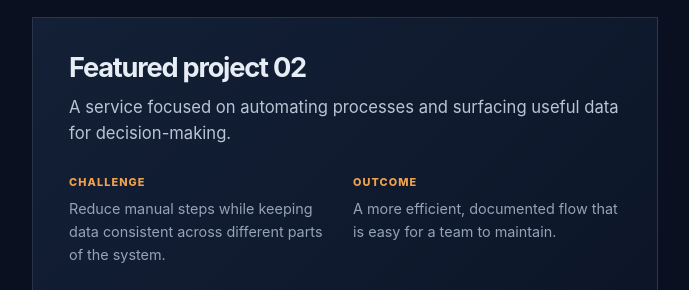
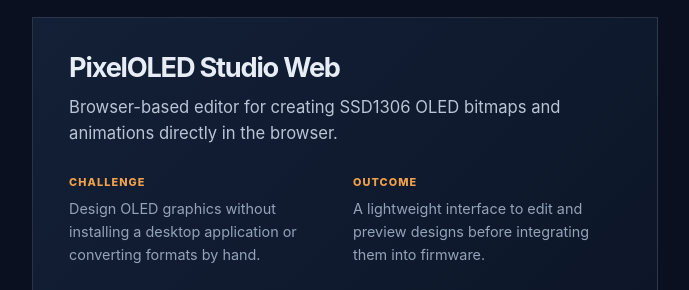
Before and after one commit to Uriel-L/Uriel-portfolio, a plain HTML site: page en/index.html in a window 1280 px wide. Shown: the part 3823-4113 px from the top of the page, without its empty margins (295-984 px from the left). Drawn offline with Linux system fonts and the light colour scheme.

Commit message:
Add PixelOLED Studio Web project

```diff
--- a/assets/data.js
+++ b/assets/data.js
@@ -76,7 +76,7 @@ const portfolio = {
   ],
   projects: [
     { title: { es: 'PixelOLED Studio', en: 'PixelOLED Studio' }, technologies: [{ label: 'Python', icon: '../assets/logos/python.svg' }, { label: 'ESP32', icon: '../assets/logos/espressif.svg' }, { label: 'Arduino', icon: '../assets/logos/arduino.svg', iconClass: 'skill-icon--arduino' }], repository: 'https://github.com/Uriel-Engine/PixelOLED-Studio', demo: '', es: { summary: 'Editor visual de bitmaps y animaciones para pantallas OLED SSD1306, con aplicación de escritorio y firmware de demostración.', challenge: 'Crear gráficos en una matriz de píxeles y llevarlos al hardware sin convertir datos manualmente.', outcome: 'Previsualiza y exporta arreglos C; transmite diseños por USB/Serial a placas Arduino y ESP32.' }, en: { summary: 'Visual editor for SSD1306 OLED bitmaps and animations, combining a desktop application with demonstration firmware.', challenge: 'Turn pixel-grid designs into embedded-display assets without manual data conversion.', outcome: 'Preview and export C arrays; send designs over USB/Serial to Arduino and ESP32 boards.' } },
-    { title: { es: 'Proyecto destacado 02', en: 'Featured project 02' }, technologies: ['Node.js', 'API REST', 'PostgreSQL'], repository: 'https://github.com/your-username/project-two', demo: '', es: { summary: 'Un servicio enfocado en automatizar procesos y presentar datos útiles para la toma de decisiones.', challenge: 'Reducir pasos manuales y mantener información consistente entre distintas partes del sistema.', outcome: 'Un flujo más eficiente, documentado y fácil de mantener por el equipo.' }, en: { summary: 'A service focused on automating processes and surfacing useful data for decision-making.', challenge: 'Reduce manual steps while keeping data consistent across different parts of the system.', outcome: 'A more efficient, documented flow that is easy for a team to maintain.' } },
+    { title: { es: 'PixelOLED Studio Web', en: 'PixelOLED Studio Web' }, technologies: [{ label: 'HTML', icon: '../assets/logos/html5.svg' }, { label: 'CSS', icon: '../assets/logos/css3.svg' }, { label: 'JavaScript', icon: '../assets/logos/javascript.svg' }], repository: 'https://github.com/Uriel-Engine/PixelOLED-Studio-Web', demo: '', es: { summary: 'Editor web para crear bitmaps y animaciones para pantallas OLED SSD1306 directamente desde el navegador.', challenge: 'Diseñar gráficos para pantallas OLED sin instalar una aplicación de escritorio ni convertir formatos manualmente.', outcome: 'Una interfaz ligera para editar y previsualizar diseños antes de integrarlos al firmware.' }, en: { summary: 'Browser-based editor for creating SSD1306 OLED bitmaps and animations directly in the browser.', challenge: 'Design OLED graphics without installing a desktop application or converting formats by hand.', outcome: 'A lightweight interface to edit and preview designs before integrating them into firmware.' } },
   ],
 };
 
--- a/en/index.html
+++ b/en/index.html
@@ -36,7 +36,7 @@
     </main>
     <footer class="site-footer"><p>© <span data-year></span> <span data-site-name></span></p><p>Designed and developed by <span data-site-name></span>.</p></footer>
     <dialog class="contact-modal" data-contact-modal aria-labelledby="contact-modal-title"><div class="modal-content"><button class="modal-close" type="button" data-modal-close aria-label="Close">×</button><p class="form-eyebrow">Message sent</p><h2 id="contact-modal-title">Thanks for reaching out!</h2><p>Your message was sent successfully. I will get back to you soon.</p><button class="button button-primary" type="button" data-modal-close>Got it</button></div></dialog>
-    <script src="../assets/data.js?v=18"></script>
+    <script src="../assets/data.js?v=19"></script>
     <script src="../assets/app.js?v=14"></script>
   </body>
 </html>
```
Also changed, not shown: es/index.html (+1 -1 lines), assets/logos/css3.svg (added), assets/logos/html5.svg (added), assets/logos/javascript.svg (added).
